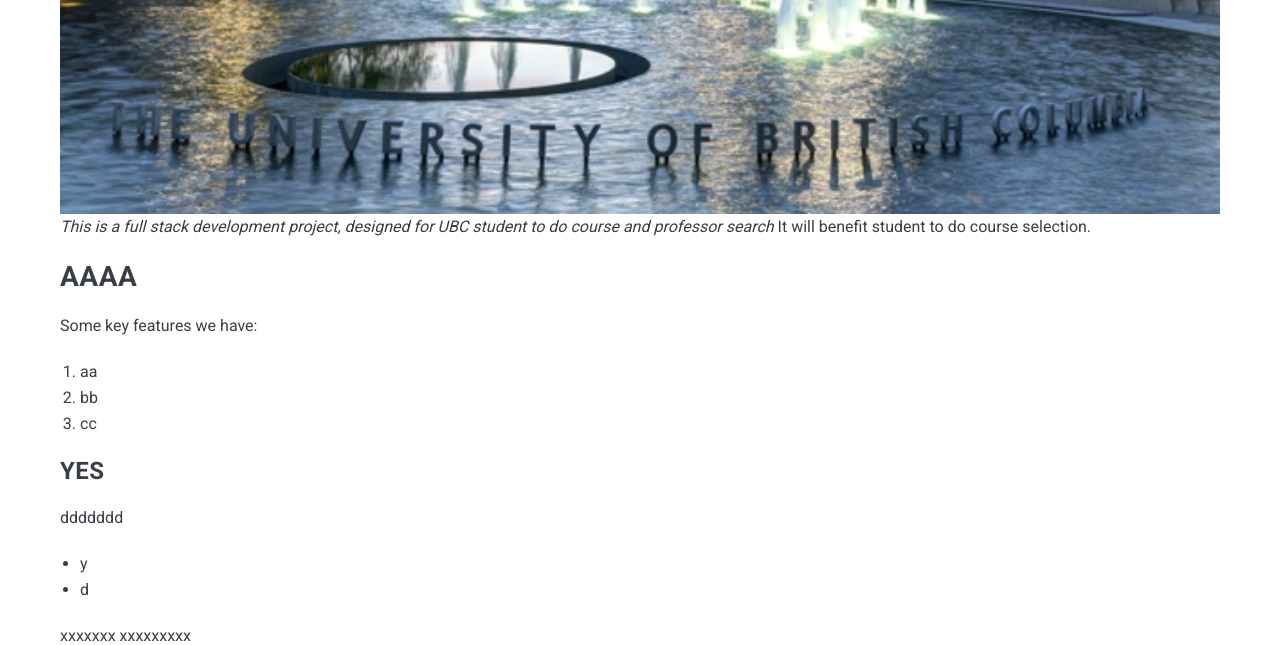
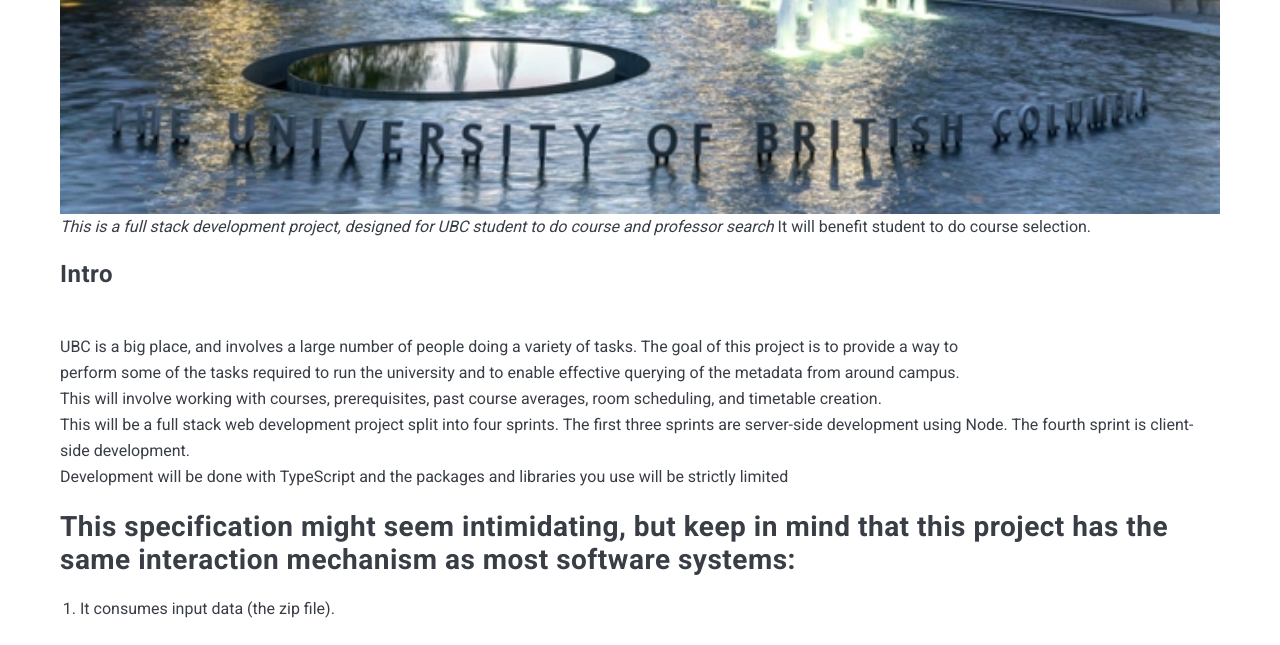
Before and after one commit to yuxin-d/yuxin-d.github.io, a Jekyll site: the page built from _posts/2021-12-24-course-selection-search-engine.markdown, in a window 1280 px wide and 1400 px high, scrolled down 839 px. Shown: the top 645 px of the window. Built offline with Jekyll 4.4.1, drawn with Linux system fonts in a browser that asks for light colours; nearby versions of some CDN libraries; some of the changed text lies outside the part shown.

Commit message:
edit post

```diff
--- a/_posts/2021-01-17-image-processing.markdown
+++ b/_posts/2021-01-17-image-processing.markdown
@@ -35,8 +35,6 @@ This project has the potential to be applied in various fields, including health
                 <pre>Robotics:<br>Robots use object recognition to interact with their environment, pick and place objects, and navigate autonomously.
                 </pre></li>
             <li>
-                Keeps track of important dates and events, support priority setting</li>
-            <li>
                 <pre>Provides alters to users one day before the due date</pre></li>
             <li>
                 <pre>Cross off a finished item at any time</pre></li>
--- a/_posts/2021-12-24-course-selection-search-engine.markdown
+++ b/_posts/2021-12-24-course-selection-search-engine.markdown
@@ -8,26 +8,22 @@
 *This is a full stack development project, designed for UBC student to do course and professor search*
 It will benefit student to do course selection.
 
-## AAAA
+### Intro
+<br>
+UBC is a big place, and involves a large number of people doing a variety of tasks. The goal of this project is to provide a way to
+<br>
+perform some of the tasks required to run the university and to enable effective querying of the metadata from around campus.
+<br>
+This will involve working with courses, prerequisites, past course averages, room scheduling, and timetable creation.
+<br>
+This will be a full stack web development project split into four sprints. The first three sprints are server-side development using Node. The fourth sprint is client-side development.
+<br>
+Development will be done with TypeScript and the packages and libraries you use will be strictly limited
 
-Some key features we have:
-1. aa
-2. bb
-3. cc
+## This specification might seem intimidating, but keep in mind that this project has the same interaction mechanism as most software systems:
 
+1. It consumes input data (the zip file).
 
-### YES
+2. It transforms the data (according to the query).
 
-ddddddd
-
-* y
-* d
-
-xxxxxxx
-xxxxxxxxx
-
-![]({{ site.baseurl }}/images/07.jpg)
-*Minimalism*
-
-
-abcddd
+3. It returns a result.
```
